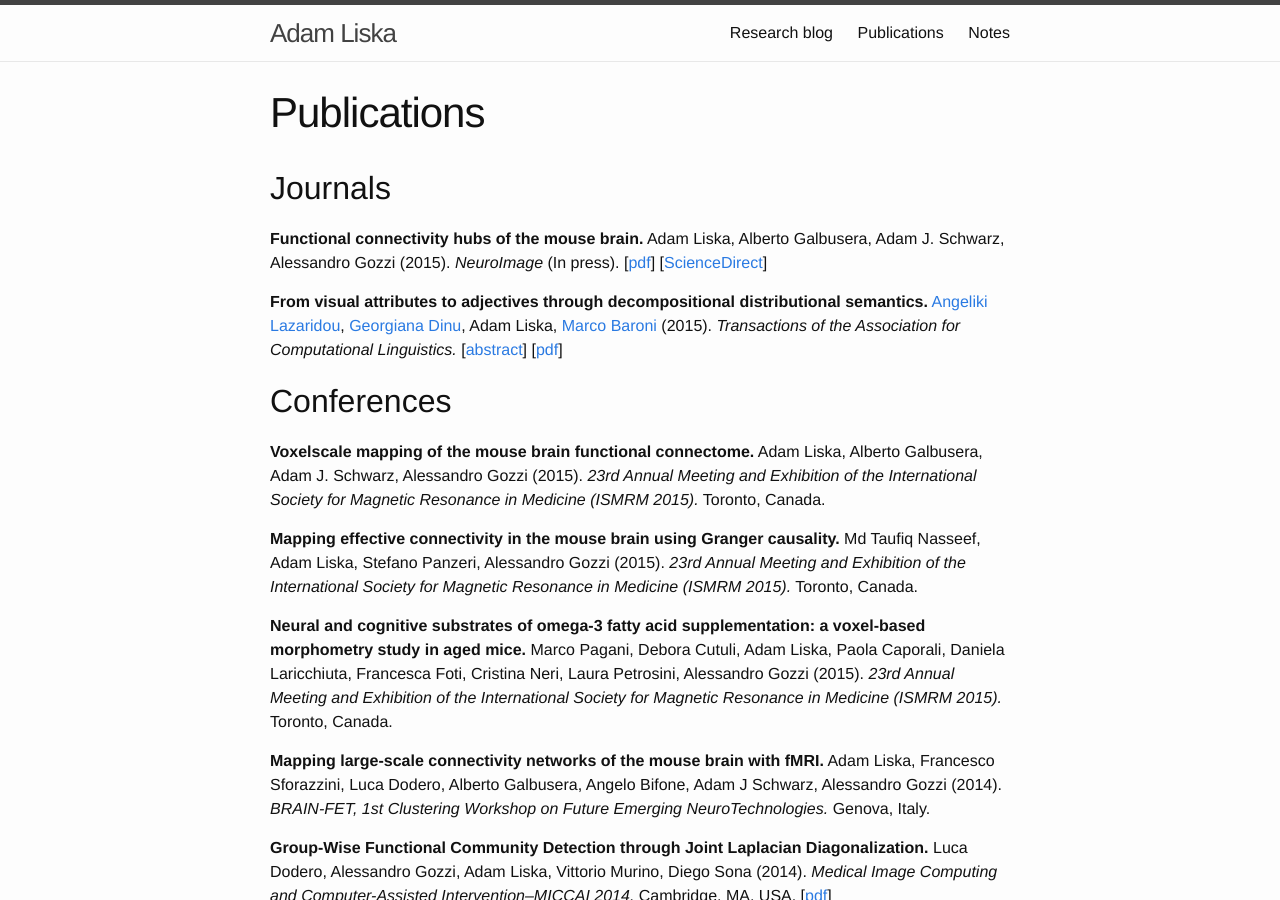
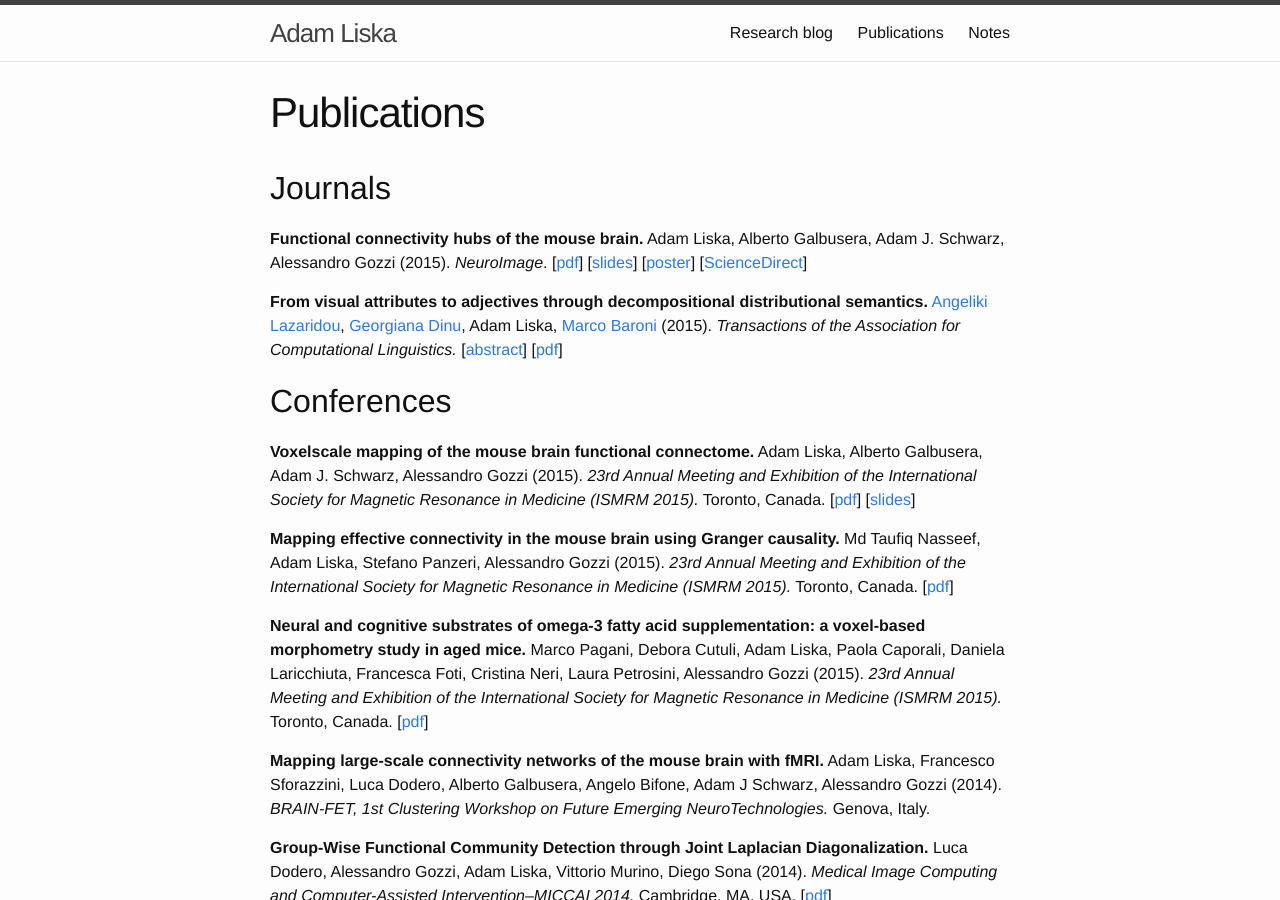
Before and after one commit to adliska/adliska.github.io, a Jekyll site: the page built from publications.md, in a window 1280 px wide and 900 px high. Built offline with Jekyll 4.4.1, drawn with Linux system fonts in a browser that asks for light colours.

Commit message:
publications update, ismrm 2015, neuroimage

```diff
--- a/publications.md
+++ b/publications.md
@@ -7,8 +7,10 @@ Journals
 --------
 **Functional connectivity hubs of the mouse brain.**
 Adam Liska, Alberto Galbusera, Adam J. Schwarz, Alessandro Gozzi (2015).
-*NeuroImage* (In press).
+*NeuroImage*.
 [[pdf](/downloads/publications/liska_etal_2015.pdf)]
+[[slides](/downloads/presentations/liska_ismrm2015_presentation.pdf)]
+[[poster](/downloads/posters/liska_etal_2015_mfc_hubs_poster.pdf)]
 [[ScienceDirect](http://www.sciencedirect.com/science/article/pii/S1053811915003249)]
 
 **From visual attributes to adjectives through decompositional
@@ -28,12 +30,15 @@ Adam Liska, Alberto Galbusera, Adam J. Schwarz, Alessandro Gozzi (2015).
 *23rd Annual Meeting and Exhibition of the International Society for
 Magnetic Resonance in Medicine (ISMRM 2015).*
 Toronto, Canada.
+[[pdf](/downloads/publications/liska_etal_2015_ismrm.pdf)]
+[[slides](/downloads/presentations/liska_ismrm2015_presentation.pdf)]
 
 **Mapping effective connectivity in the mouse brain using Granger causality.**
 Md Taufiq Nasseef, Adam Liska, Stefano Panzeri, Alessandro Gozzi (2015).
 *23rd Annual Meeting and Exhibition of the International Society for
 Magnetic Resonance in Medicine (ISMRM 2015).*
 Toronto, Canada.
+[[pdf](/downloads/publications/nasseef_etal_2015_ismrm.pdf)]
 
 **Neural and cognitive substrates of omega-3 fatty acid supplementation:
 a voxel-based morphometry study in aged mice.**
@@ -42,6 +47,7 @@ Francesca Foti, Cristina Neri, Laura Petrosini, Alessandro Gozzi (2015).
 *23rd Annual Meeting and Exhibition of the International Society for
 Magnetic Resonance in Medicine (ISMRM 2015).*
 Toronto, Canada.
+[[pdf](/downloads/publications/pagani_etal_2015_ismrm.pdf)]
 
 **Mapping large-scale connectivity networks of the mouse brain with fMRI.**
 Adam Liska, Francesco Sforazzini, Luca Dodero, Alberto Galbusera,
```
Also changed, not shown: 14 other files.
